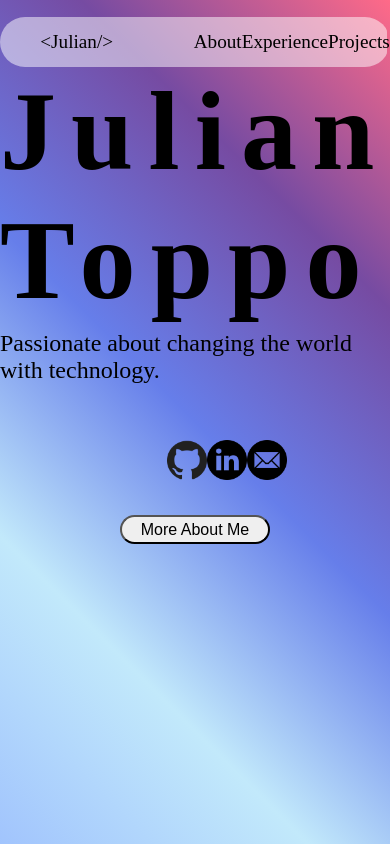
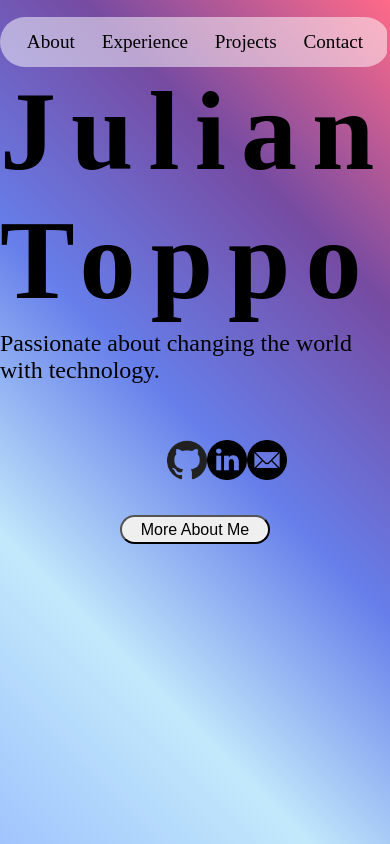
Before and after one commit to JulianToppo/pace-task, a Next.js app: page / in a window 390 px wide. Shown: the top 844 px of the page. Built offline with nearby package versions, Linux system fonts and the light colour scheme.

Commit message:
Header made responsive

```diff
--- a/components/Header/Header.js
+++ b/components/Header/Header.js
@@ -4,7 +4,7 @@ const Header = () => {
   return (
     <div className={style.headersection}>
       <span className={style.header}>
-        <p> {"<" + "Julian" + "/>"}</p>
+        <p className={style.username}> {"<" + "Julian" + "/>"}</p>
         <div className={style.navbar}>
           <p>
             <a href="#about">About</a>
--- a/styles/Header.module.css
+++ b/styles/Header.module.css
@@ -68,3 +68,12 @@
         width: 100%;
     }
 }
+
+@media  (max-width:768px)  {
+    .username{
+        display: none;
+    }
+    .navbar{
+        width: 100%;
+    }
+}
```
